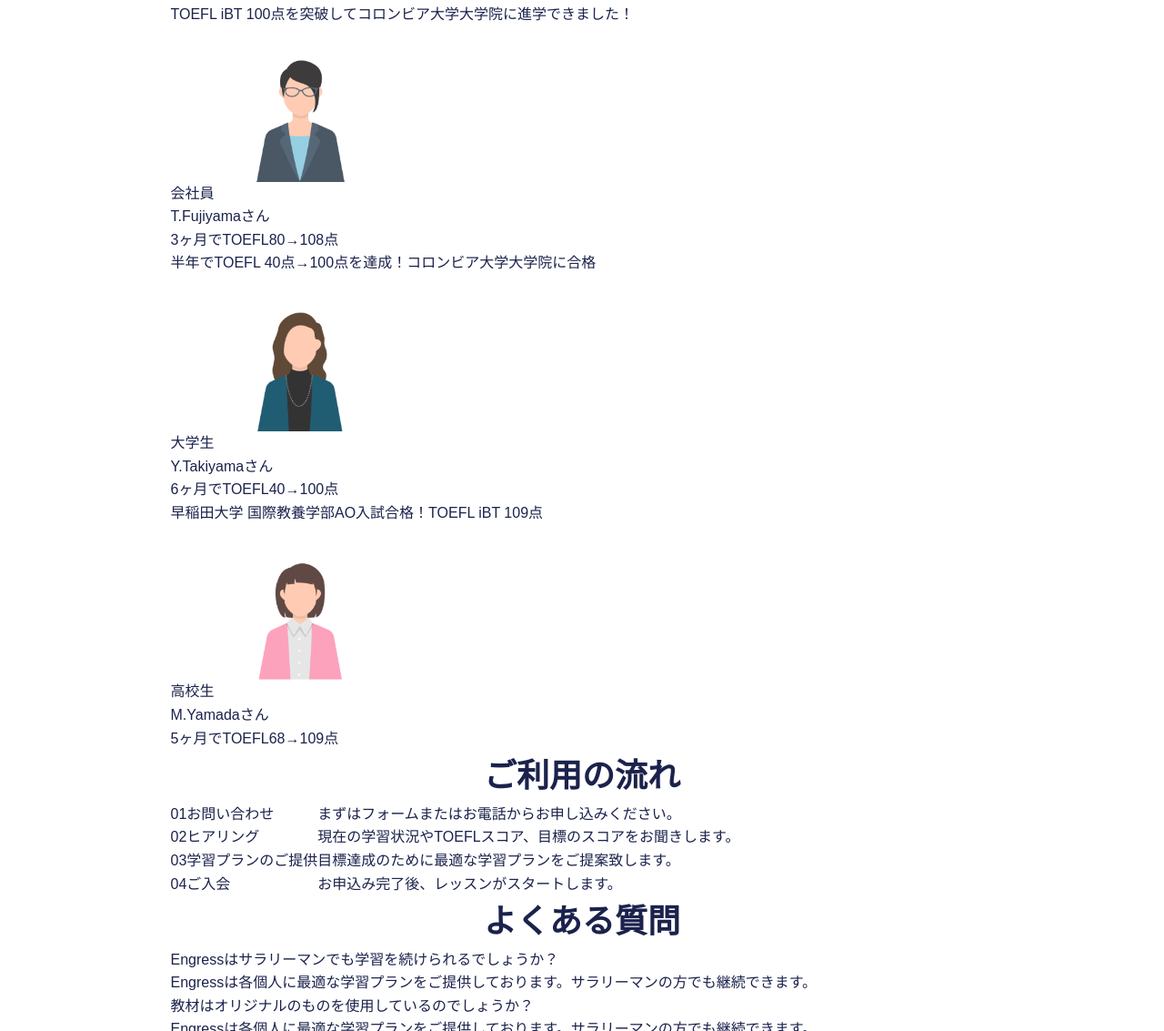
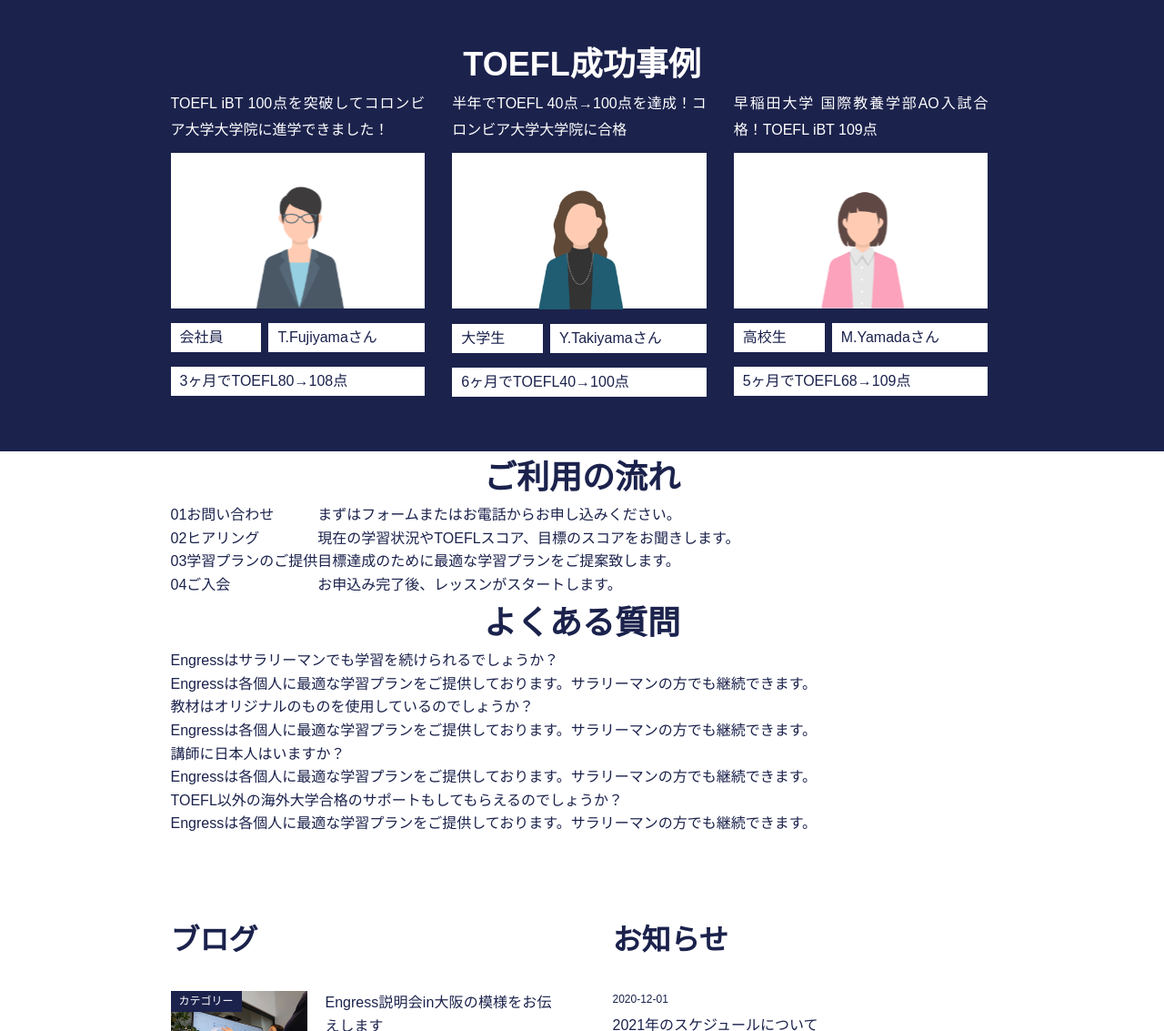
Before and after one commit to sonho463/english-school, a website: page index.html in a window 1280 px wide. Shown: the part 2563-3696 px from the top of the page at 91% size. Drawn offline with nearby package versions, Linux system fonts and the light colour scheme.

Commit message:
success block

```diff
--- a/assets/scss/project/_cta.scss
+++ b/assets/scss/project/_cta.scss
@@ -1,6 +1,7 @@
 @use "../foundation/variables" as v;
 
 .l-cta{
+	margin-top: 119px;
 	height: 256px;
 	background-image: url(../assets/images/cta-image.jpg);
 }
--- a/assets/scss/project/_feature.scss
+++ b/assets/scss/project/_feature.scss
@@ -1,6 +1,7 @@
 @use "../foundation/variables" as v;
 .l-feature {
   padding-top: 59px;
+	padding-bottom: 39px;
 }
 
 .p-feature__articles {
--- /dev/null
+++ b/assets/scss/project/_info.scss
@@ -0,0 +1,67 @@
+@use "../foundation/variables" as v;
+
+.l-info {
+  margin-top: 90px;
+}
+
+.p-info__container {
+  display: flex;
+  > div {
+    flex: 1;
+  }
+}
+
+.p-info {
+  &__heading {
+    font-size: 3.2rem;
+    font-weight: bold;
+    padding-bottom: 30px;
+  }
+}
+
+.p-info__blog {
+  padding-right: 67px;
+  &__item {
+    display: flex;
+  }
+	&__item + li{
+		margin-top: 31px;
+	}
+  &__image-block {
+    position: relative;
+  }
+  &__category {
+    position: absolute;
+		background-color: v.$main-primary;
+		color: v.$color-white;
+		font-size:1.2rem;
+		width: 78px;height: 23px;
+		text-align: center;
+		line-height: 23px;
+  }
+  &__image {
+    width: 150px;
+  }
+  &__text-block {
+    flex: 1;
+    padding-left: 20px;
+		display: flex;
+		flex-direction: column;
+		justify-content: space-between;
+  }
+}
+
+.p-info__information{
+	&__item{
+		height: 87px;
+		& + li{
+			margin-top: 17px;
+		}
+	}
+	&__date{
+		font-size:1.2rem;
+	}
+	&__title{
+		margin-top: 6px;
+	}
+}
--- /dev/null
+++ b/assets/scss/project/_success.scss
@@ -0,0 +1,66 @@
+@use "../foundation/variables" as v;
+
+.l-success {
+  background-color: v.$main-primary;
+  color: v.$color-white;
+	padding-top: 58px;
+	padding-bottom: 60px;
+}
+
+.p-success__heading{
+	color: v.$color-white;
+	font-weight: bold;
+}
+
+.p-success__list__inner{
+	display: flex;
+	gap: 30px;
+}
+
+.p-success__list{
+	margin-left: auto;
+	margin-right: auto;
+}
+
+.p-success__item{
+	width: 30.9%;
+	&__info{
+		margin-top: 16px;
+	}
+	&__info-row{
+		display: flex;
+		justify-content: space-between;
+	}
+}
+
+.p-success__item__heading{
+	line-height: 1.81;
+}
+
+.p-success__item__image{
+	margin-top: 10px;
+}
+
+.p-success__attr,
+.p-success__name,
+.p-success__outcome{
+	color: v.$main-primary;
+	background-color: v.$color-white;
+	height: 32px;
+	line-height: 32px;
+	padding-left: 10px;
+	padding-right: 10px;
+}
+
+.p-success__attr{
+	width: 35.7%;
+}
+
+.p-success__name{
+	width: 61.4%;
+	// margin-left: 2.8%;
+}
+
+.p-success__outcome{
+	margin-top: 16px;
+}
--- a/assets/scss/style.scss
+++ b/assets/scss/style.scss
@@ -28,6 +28,8 @@
 @use "./project/mv";
 @use "./project/intro";
 @use "./project/feature";
+@use "./project/success";
+@use "./project/info";
 @use "./project/cta";
 @use "./project/tel";
 
--- a/index.html
+++ b/index.html
@@ -208,8 +208,8 @@
 									<div class="p-success__item__info-row">
 										<p class="p-success__attr">会社員</p>
 										<p class="p-success__name">T.Fujiyamaさん</p>
+									</div>
 									<p class="p-success__outcome">3ヶ月でTOEFL80→108点</p>
-									</div>
 								</div>
 							</li>
 							<li class="p-success__item">
@@ -222,8 +222,8 @@
 									<div class="p-success__item__info-row">
 										<p class="p-success__attr">大学生</p>
 										<p class="p-success__name">Y.Takiyamaさん</p>
+									</div>
 									<p class="p-success__outcome">6ヶ月でTOEFL40→100点</p>
-									</div>
 								</div>
 							</li>
 							<li class="p-success__item">
@@ -237,8 +237,8 @@
 									<div class="p-success__item__info-row">
 										<p class="p-success__attr">高校生</p>
 										<p class="p-success__name">M.Yamadaさん</p>
+									</div>
 									<p class="p-success__outcome">5ヶ月でTOEFL68→109点</p>
-									</div>
 								</div>
 							</li>
 						</ul>
@@ -349,27 +349,38 @@
 							<h2 class="p-info__heading">ブログ</h2>
 							<ul class="p-info__blog__list">
 								<li class="p-info__blog__item">
+									<div class="p-info__blog__image-block">
+										<span class="p-info__blog__category">カテゴリー</span>
 										<figure class="p-info__blog__image">
 											<img src="./assets/images/sample01.jpg" alt="">
 										</figure>
+									</div>
 									<div class="p-info__blog__text-block">
 										<p class="p-info__blog__title">Engress説明会in大阪の模様をお伝えします</p>
 										<p class="p-info__blog__date">2020-12-27</p>
 									</div>
 								</li>
 								<li class="p-info__blog__item">
+									<div class="p-info__blog__image-block">
+										<span class="p-info__blog__category">
+											カテゴリー
+										</span>
 										<figure class="p-info__blog__image">
-										<img src="./assets/images/sample01.jpg" alt="">
+											<img src="./assets/images/sample02.jpg" alt="">
 										</figure>
+									</div>
 									<div class="p-info__blog__text-block">
 										<p class="p-info__blog__title">Engressもくもく会でみんなで　TOEFL学習をしませんか？</p>
 										<p class="p-info__blog__date">2020-12-01</p>
 									</div>
 								</li>
 								<li class="p-info__blog__item">
+									<div class="p-info__blog__image-block">
+										<span class="p-info__blog__category">カテゴリー</span>
 										<figure class="p-info__blog__image">
-										<img src="./assets/images/sample01.jpg" alt="">
+											<img src="./assets/images/sample03.jpg" alt="">
 										</figure>
+									</div>
 									<div class="p-info__blog__text-block">
 										<p class="p-info__blog__title">TOEFL学習にはコーチング学習が最強である話</p>
 										<p class="p-info__blog__date">2020-11–20</p>
```
Also changed, not shown: assets/css/style.css, build/style.css, 1 other file. Lines whose indentation alone changed are shown as unchanged.
